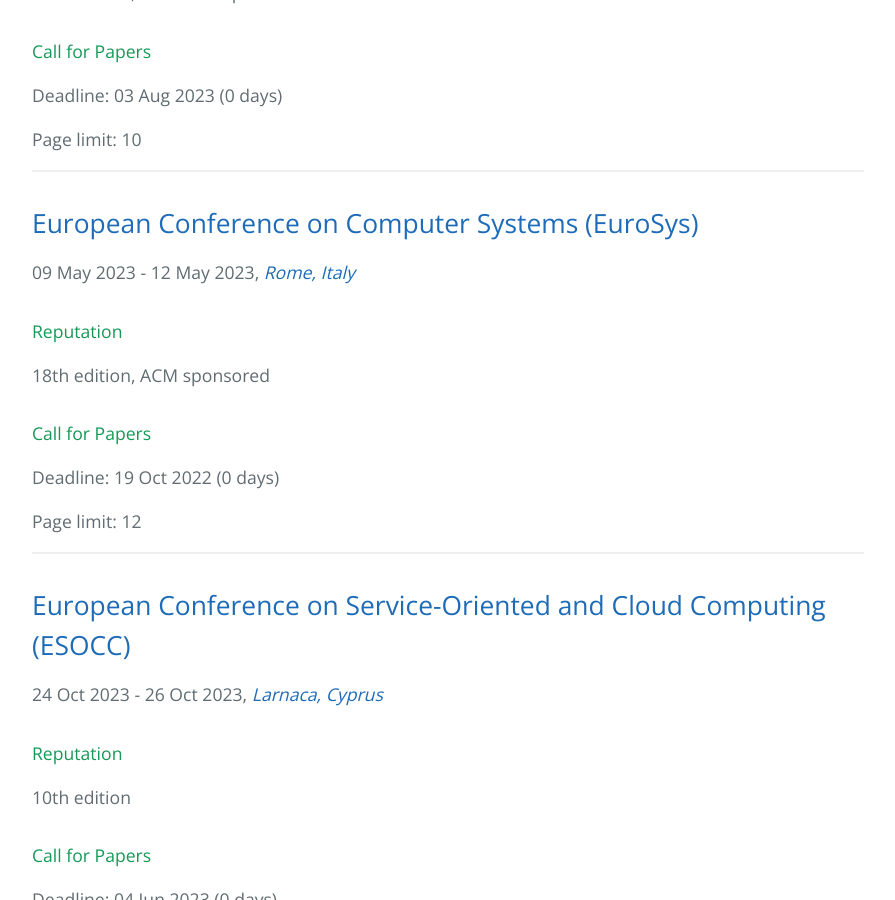
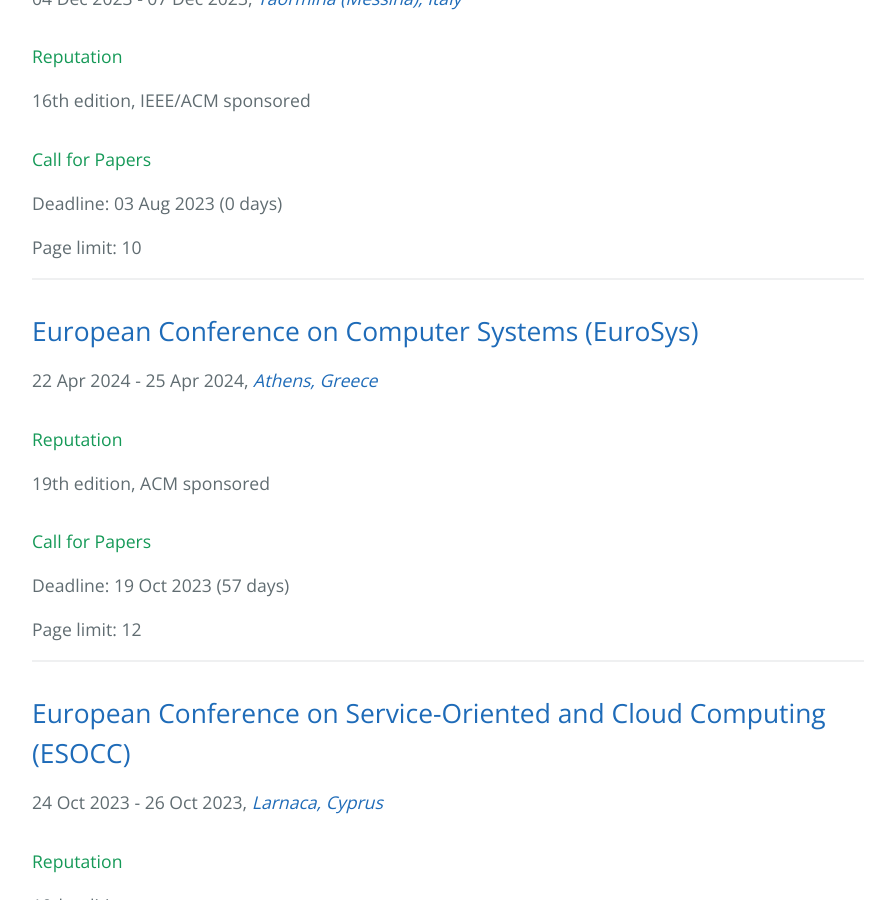
Before and after one commit to stefan-kolb/cloud-conferences, a Jekyll site: the page built from index.html, in a window 1280 px wide and 900 px high, scrolled down 3209 px. Shown: the whole window, without its empty margins (192-1087 px from the left). Built offline with Jekyll 4.4.1, drawn with Linux system fonts in a browser that asks for light colours; nearby versions of some CDN libraries; some of the changed text lies outside the part shown.

Commit message:
update conferences

```diff
--- a/_data/conferences.yml
+++ b/_data/conferences.yml
@@ -52,7 +52,7 @@
   abbrv: ICSA
   url: https://icsa-conferences.org/2024/
   edition: 21
-  deadline: "2022-10-28"
+  deadline: "2023-11-24"
   date_from: "2024-06-04"
   date_to: "2024-06-08"
   location: "Hyderabad, India"
@@ -180,13 +180,13 @@
 
 - name: International Conference on Computer Communications
   abbrv: INFOCOM
-  url: https://infocom2023.ieee-infocom.org/
-  edition: 18
+  url: https://infocom2024.ieee-infocom.org/
+  edition: 19
   organization: IEEE
-  deadline: "2022-07-25"
-  date_from: "2023-05-17"
-  date_to: "2023-05-20"
-  location: "New York, USA"
+  deadline: "2023-07-31"
+  date_from: "2024-05-20"
+  date_to: "2024-05-23"
+  location: "Vancouver, Canada"
   page_limit: 10
 
 - name: International Conference on Future Internet of Things and Cloud
@@ -223,13 +223,13 @@
 
 - name: European Conference on Computer Systems
   abbrv: EuroSys
-  url: https://2023.eurosys.org/
-  edition: 18
+  url: https://2024.eurosys.org/
+  edition: 19
   organization: ACM
-  deadline: "2022-10-19"
-  date_from: "2023-05-09"
-  date_to: "2023-05-12"
-  location: "Rome, Italy"
+  deadline: "2023-10-19"
+  date_from: "2024-04-22"
+  date_to: "2024-04-25"
+  location: "Athens, Greece"
   page_limit: 12
 
 - name: International Conference on Cooperative Information Systems
```
